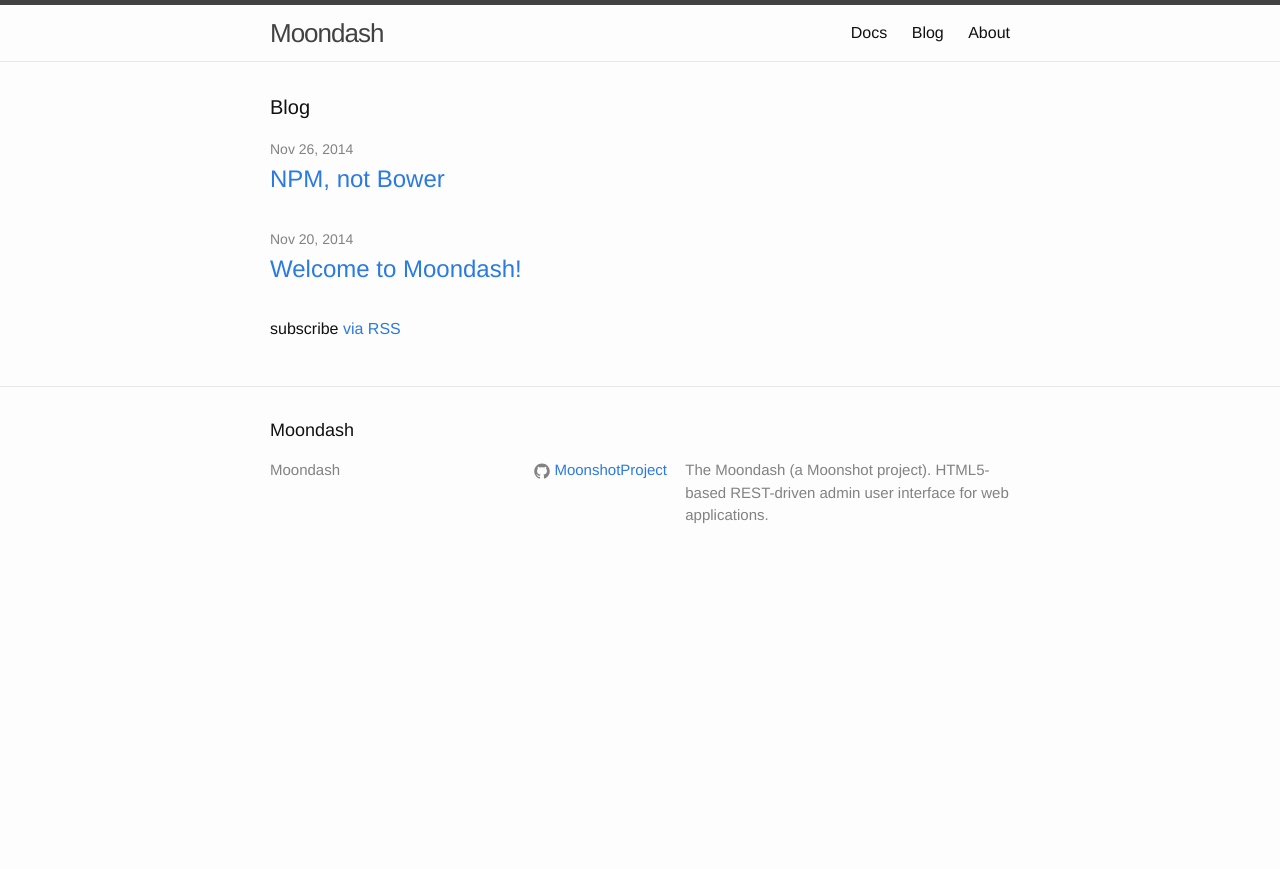
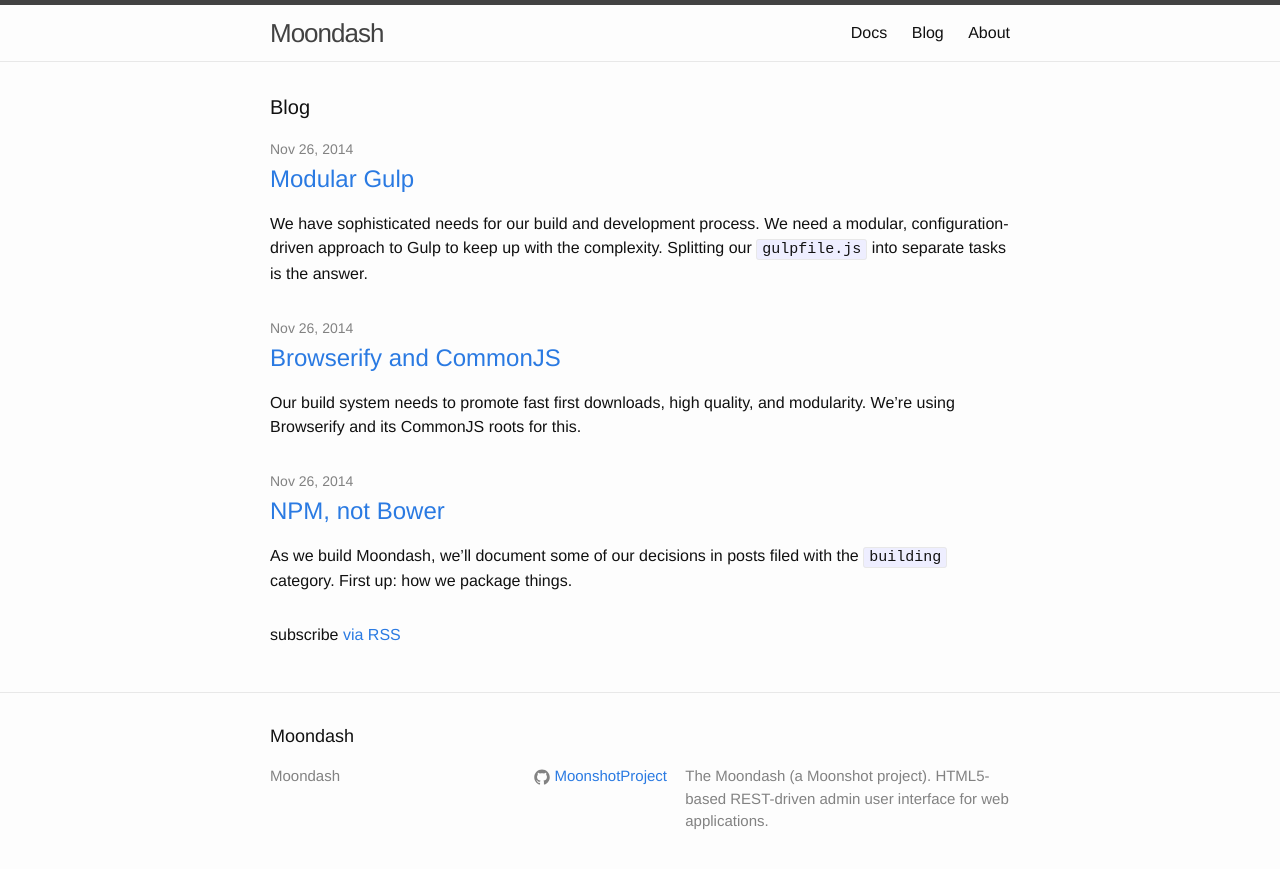
Before and after one commit to jean/moondash, a Jekyll site: the page built from blog/index.html, in a window 1280 px wide. Shown: the top 869 px of the page. Built offline with Jekyll 4.4.1, drawn with Linux system fonts in a browser that asks for light colours; some of the changed lines change nothing that is shown.

Commit message:
Couple more articles.

```diff
--- a/_posts/2014-11-20-welcome-to-moondash.markdown
+++ /dev/null
@@ -1,9 +0,0 @@
----
-layout: post
-title:  "Welcome to Moondash!"
-date:   2014-11-20 00:38:02
-categories: moonshot moondash
----
-First Moondash post!
-
-The Moondash blog is GitHub Pages + Jekyll powered.
--- /dev/null
+++ b/_posts/2014-11-26-browserify.md
@@ -0,0 +1,69 @@
+---
+layout: post
+title:  "Browserify and CommonJS"
+categories: building packaging
+date:   2014-11-26 01:38:02
+---
+
+Our build system needs to promote fast first downloads, high quality,
+and modularity. We're using Browserify and its CommonJS roots for this.
+
+In previous incarnations of the code base, we generated two piles of JS
+and CSS: one for external libraries (which don't change frequently
+between releases) and one for Moondash code (which changes a lot.) We
+wanted these two piles -- ``moondash-vendor`` and ``moondash`` -- for
+several reasons:
+
+- The ``moondash-vendor`` pile is big. We want to apply policies to
+shrink it, then give a cache value to never come back once you have
+that version.
+
+- It takes a while (several seconds) to generate ``moondash-vendor``.
+When doing watch-based development, that is annoying.
+
+- We might want different policies for the two piles regarding
+minification, sourcemaps, cachebusting, etc.
+
+With Browserify, we can produce these two pile and make relations
+between them quite easily.
+
+Second, we'd like a more modular approach to developing Moondash as
+components (and subcomponents.) Instead of having these units express
+their dependencies in a global Gulp list of files in ``node_modules``,
+we'd like to let CommonJS express a dependency chain for the components
+and the subcomponents to say the depend on a library. Remove that
+component and you don't have to remember to go remove the dependency.
+
+Equally, names don't appear by magic, just because they are shoved into
+the browser. If you want something, you have to ask for it. And when
+you write a component used by another component, you have make it
+available, then ask for it.
+
+Finally, there is the hope that we can:
+
+- Get more isolated tests without loading a JS bundle that has the
+universe
+
+- Tap into some of the browser-capable NPM packages traditionally
+associated with NodeJS
+
+But all isn't sunshine and roses. This has proven difficult to get
+several aspects working in coordination:
+
+- Some packages are fully NPM+CommonJS, some are NPM but don't export
+the package data correction and need browserify-shim, some have an
+outdated version in the NPM registry and need to be pointed at a GitHub
+tag
+
+- Browserify and browserify-shim have a number of subtleties which...
+
+- ...don't play well when producing a vendor bundles and an application
+bundle
+
+- In some cases you ``require()`` the package to get it into your
+Angular code, in other cases the shim has already made it available and
+you just use normal Angular dependency techniques
+
+As we add more variations of packages, we'll come across more edge
+cases. As well, getting all this working, and working efficiently, with
+Karma and Protractor will be a big step.
--- /dev/null
+++ b/_posts/2014-11-26-modular-gulp.md
@@ -0,0 +1,130 @@
+---
+layout: post
+title:  "Modular Gulp"
+categories: building packaging
+date:   2014-11-26 02:38:02
+---
+
+We have sophisticated needs for our build and development process. We
+need a modular, configuration-driven approach to Gulp to keep up with
+the complexity. Splitting our ``gulpfile.js`` into separate tasks is
+the answer.
+
+Thanks to Eric, we have a sophisticated, but simple, approach to Gulp.
+Our top-level ``gulpfile.js`` is quite simple:
+
+{% highlight javascript %}
+var requireDir = require('require-dir');
+
+// Require all tasks in gulp/tasks, including subfolders
+requireDir('./gulp/tasks', { recurse: true });
+{% endhighlight %}
+
+Through the magic of RequireJS packages and the ``require-dir`` Gulp
+plugin, all of our Gulp tasks are auto-discovered from a ``gulp``
+subdirectory.
+
+This subdirectory of Gulp tasks is driven by a ``config.js`` file that
+provides values, for this project, for each of the tasks in a ``tasks``
+directory. This lets us re-use the tasks across projects and just
+adjust the config values to customize.
+
+Here's what the ``config.js`` looks like at the moment:
+
+{% highlight javascript %}
+var dest = "./build";
+var src = './src';
+var demoSrc = './demos';
+
+module.exports = {
+  browserSync: {
+    server: {
+      // We're serving the src folder as well
+      // for sass sourcemap linking
+      baseDir: [dest, src],
+      directory: true
+    },
+    files: [
+      dest + "/**",
+      // Exclude Map files
+      "!" + dest + "/**.map"
+    ]
+  },
+  markup: {
+    src: [
+      demoSrc + "/*/*"
+    ],
+    base: './demos',
+    dest: dest
+  },
+  sass: {
+    src: [
+      src + "/**/*.scss"
+    ],
+    outputName: 'moondash.css',
+    dest: dest
+  },
+  partials: {
+    src: [
+      src + '/**/*.partial.html'
+    ],
+    outputName: 'moondash-templates.js',
+    moduleName: 'moondash',
+    dest: dest
+  },
+  vendors: {
+    outputName: 'moondash-vendors.js',
+    dest: dest
+  },
+  browserify: {
+    // Enable source maps
+    debug: true,
+    // A separate bundle will be generated for each
+    // bundle config in the list below
+    bundleConfigs: [{
+      entries: src + '/module.js',
+      dest: dest,
+      outputName: 'moondash.js'
+    }]
+  }
+};
+{% endhighlight %}
+
+Each task has corresponding configuration section, with some cross-task
+defaults at the top.
+
+The task itself is a file in the ``gulp/tasks`` directory. As an
+example, we need to find all the Angular templates in Moondash and run
+them through a plugin that cooks them into distributable JavaScript.
+Here is ``gulp/tasks/partials.js``:
+
+{% highlight javascript %}
+var gulp = require('gulp'),
+  config = require('../config').partials,
+  templateCache = require('gulp-angular-templatecache');
+
+gulp.task('partials', function () {
+  return gulp
+    .src(config.src)
+    .pipe(templateCache(config.outputName,
+                        {module: config.moduleName, root: '/'}))
+    .pipe(gulp.dest(config.dest));
+});
+{% endhighlight %}
+
+Gulp excels at letting you "watch" for changes and trigger a rebuild,
+so this ``partials`` task needs to be included in the ``watch`` task:
+
+{% highlight javascript %}
+var gulp  = require('gulp');
+var config= require('../config');
+
+gulp.task('watch', ['setWatch', 'browserSync'], function() {
+  gulp.watch(config.markup.src, ['markup']);
+  gulp.watch(config.partials.src, ['partials']);
+  gulp.watch(config.sass.src, ['sass']);
+});{% endhighlight %}
+
+Changing a file that matches the ``config.partial.src`` glob pattern
+not only triggers a template-cache rebuild, it also triggers
+browserSync to reload the browser.
--- a/_posts/2014-11-26-npm-not-bower.md
+++ b/_posts/2014-11-26-npm-not-bower.md
@@ -1,11 +1,13 @@
 ---
 layout: post
 title:  "NPM, not Bower"
+date:   2014-11-26 00:38:02
 categories: building packaging
 ---
 
 As we build Moondash, we'll document some of our decisions in posts
 filed with the ``building`` category. First up: how we package things.
+
 
 We've decided to eschew Bower in favor of pure NPM packaging. That
 means our dependencies, such as AngularJS, are stated in the
--- a/blog/index.html
+++ b/blog/index.html
@@ -16,6 +16,7 @@
         <h2>
           <a class="post-link" href="{{ post.url | prepend: site.baseurl }}">{{ post.title }}</a>
         </h2>
+        <p>{{ post.excerpt }}</p>
       </li>
     {% endfor %}
   </ul>
```
